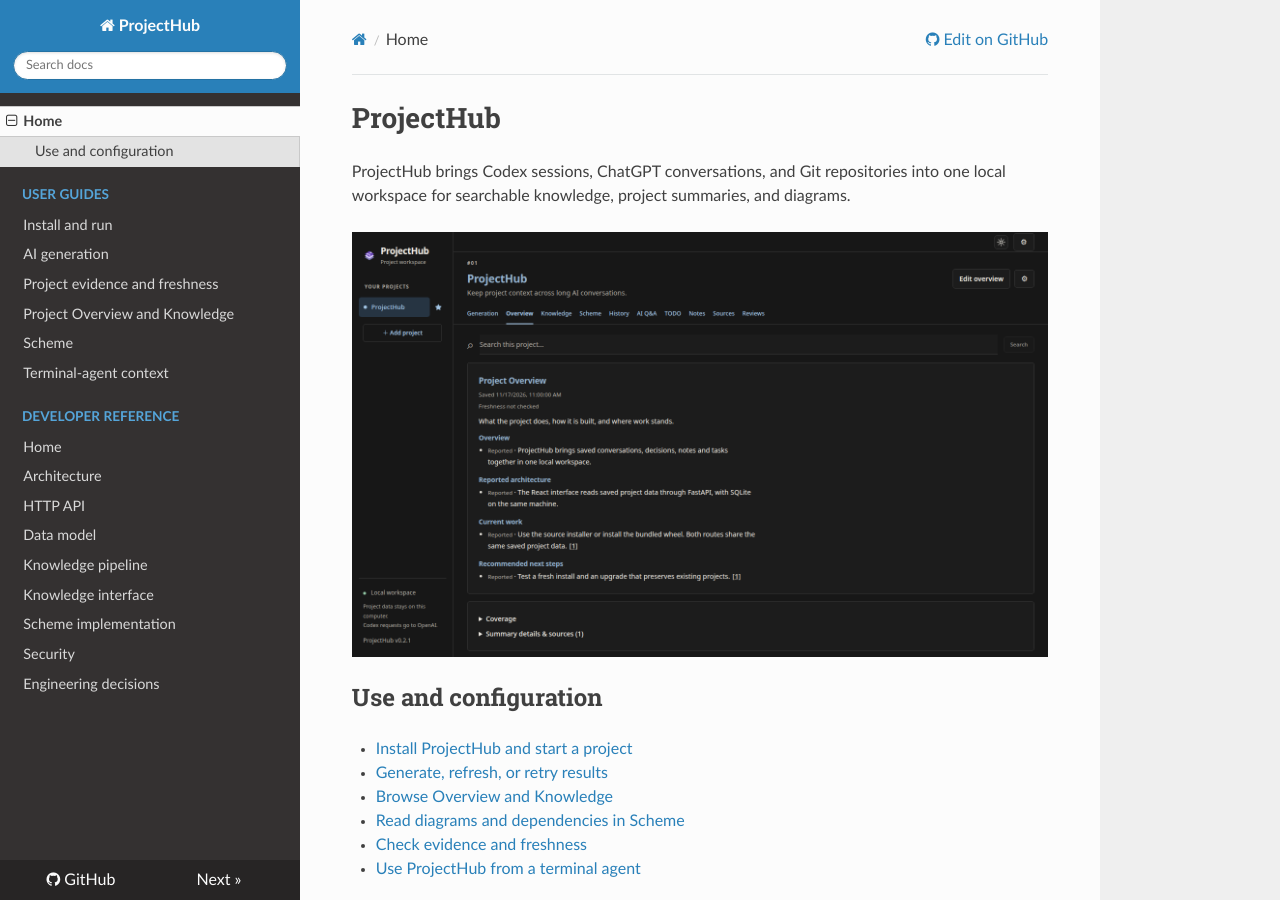
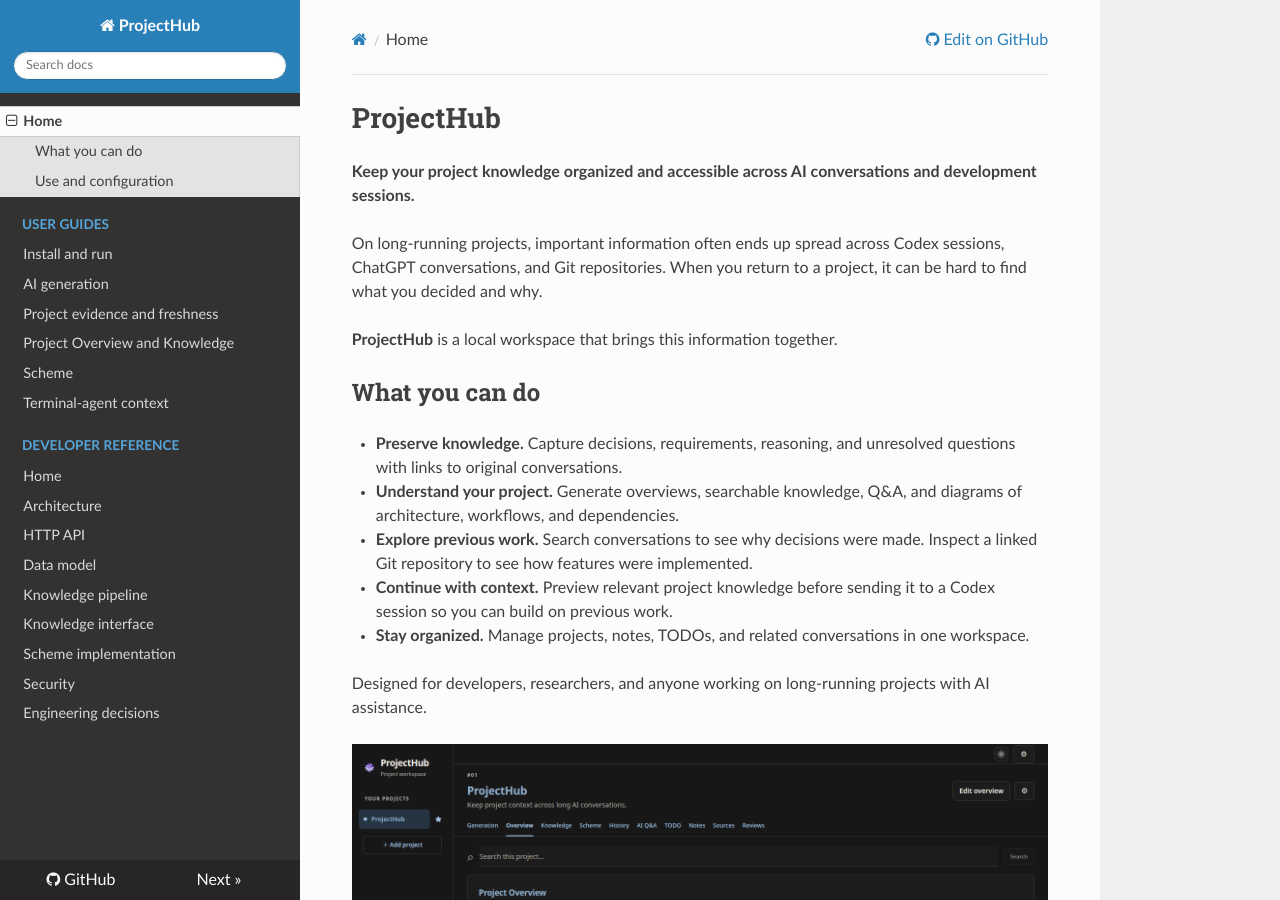
Before and after one commit to avnikonenko/ProjectHub, an MkDocs documentation site: the page built from docs/README.md, in a window 1280 px wide and 900 px high. Built offline with MkDocs 1.6.1, drawn with Linux system fonts in a browser that asks for light colours; nearby versions of some CDN libraries.

Commit message:
Update the documentation homepage introduction

```diff
--- a/docs/README.md
+++ b/docs/README.md
@@ -1,7 +1,22 @@
 # ProjectHub
 
-ProjectHub brings Codex sessions, ChatGPT conversations, and Git repositories into
-one local workspace for searchable knowledge, project summaries, and diagrams.
+**Keep your project knowledge organized and accessible across AI conversations and development sessions.**
+
+On long-running projects, important information often ends up spread across Codex
+sessions, ChatGPT conversations, and Git repositories. When you return to a
+project, it can be hard to find what you decided and why.
+
+**ProjectHub** is a local workspace that brings this information together.
+
+## What you can do
+
+- **Preserve knowledge.** Capture decisions, requirements, reasoning, and unresolved questions with links to original conversations.
+- **Understand your project.** Generate overviews, searchable knowledge, Q&A, and diagrams of architecture, workflows, and dependencies.
+- **Explore previous work.** Search conversations to see why decisions were made. Inspect a linked Git repository to see how features were implemented.
+- **Continue with context.** Preview relevant project knowledge before sending it to a Codex session so you can build on previous work.
+- **Stay organized.** Manage projects, notes, TODOs, and related conversations in one workspace.
+
+Designed for developers, researchers, and anyone working on long-running projects with AI assistance.
 
 ![ProjectHub overview with example data](images/projecthub-dashboard.png)
 
```
